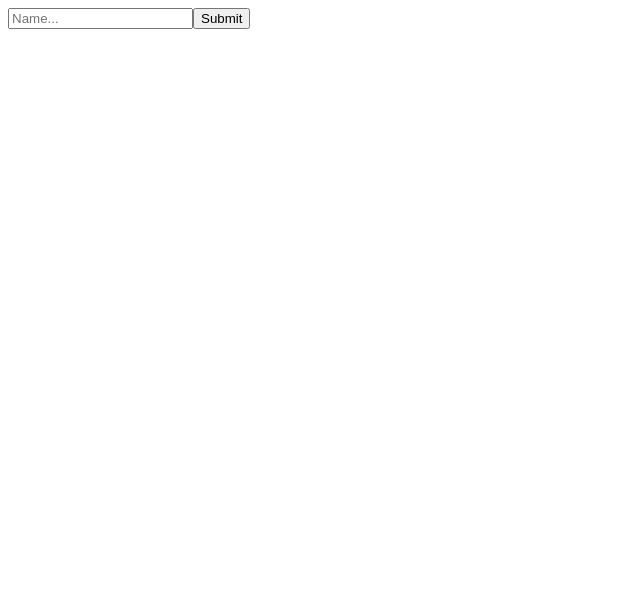
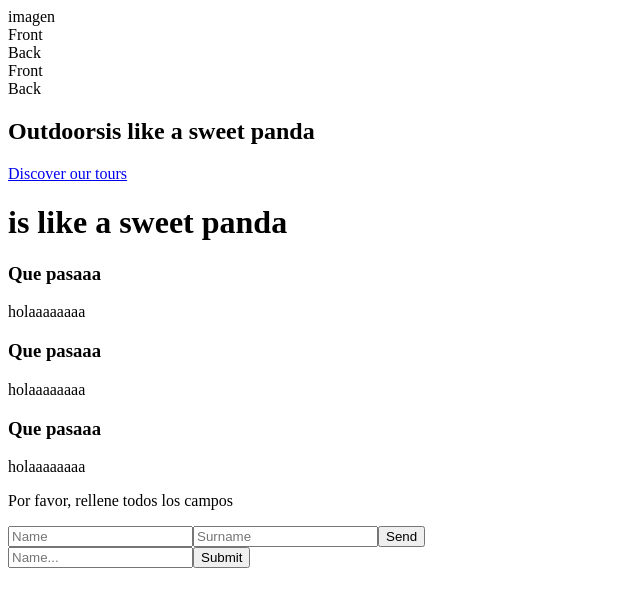
Before and after one commit to elisagc/sass, a React (Create React App) app: page / in a window 1280 px wide. Shown: the top 606 px of the page, without its empty margins (0-640 px from the left). Built offline with nearby package versions, Linux system fonts and the light colour scheme; the HTML template or start-up script is replaced by a standard one.

Commit message:
integrado

```diff
--- a/src/App.tsx
+++ b/src/App.tsx
@@ -1,9 +1,21 @@
 import React from "react";
+import CartaGira from "./CartaGira";
+import Form1 from "./Forms/Form1";
 import Todo from "./Forms/Todo";
+import ImagenCentral from "./imagenCentral";
+import MoveText from "./MoveText";
+import Skew from "./SkewText";
+import TarjetaIcono from "./TarjetasIcon";
 
 const App: React.FC = () => {
   return (
     <div className="section">
+      <ImagenCentral />
+      <CartaGira />
+      <MoveText />
+      <Skew />
+      <TarjetaIcono />
+      <Form1 />
       <Todo />
     </div>
   );
```
